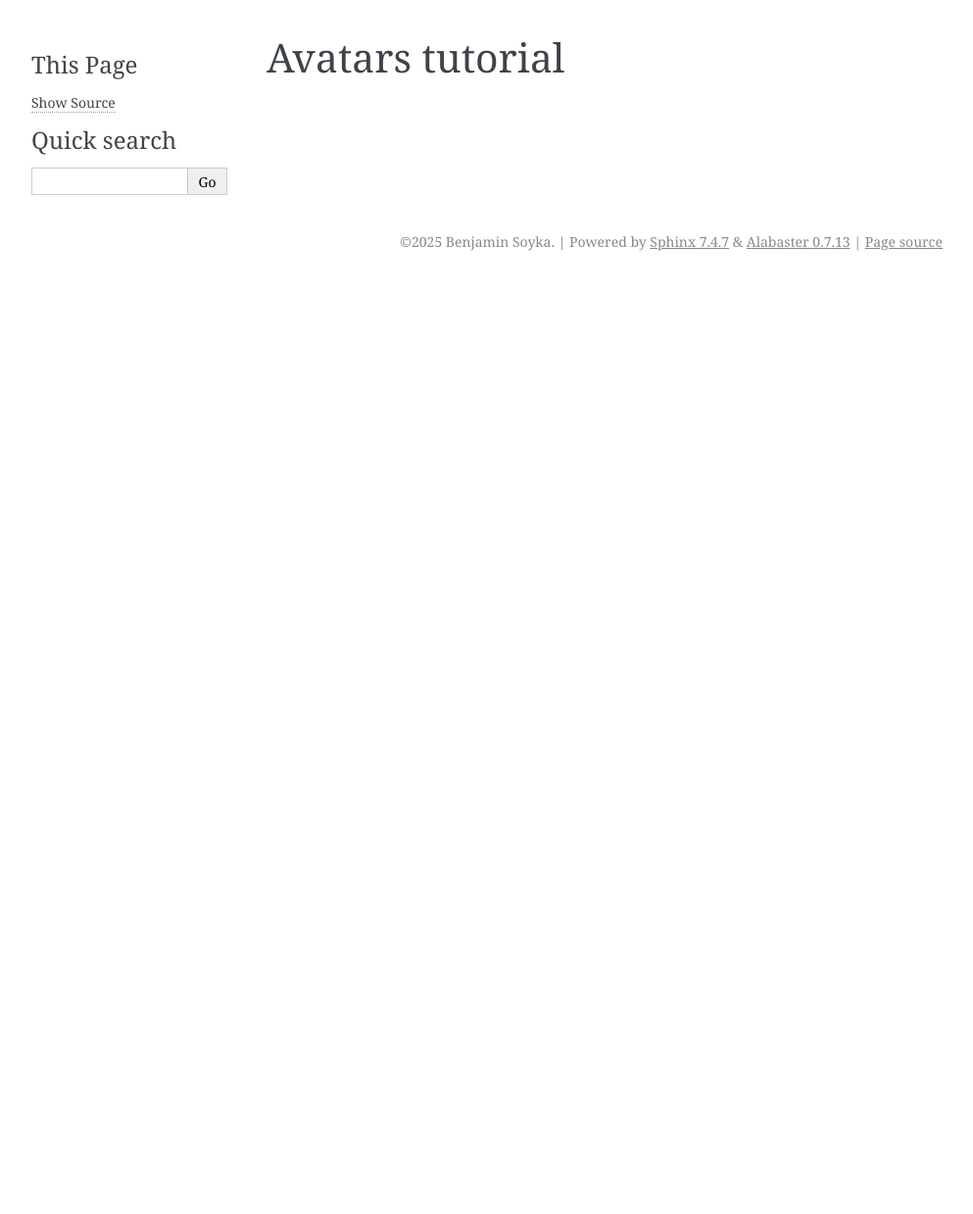
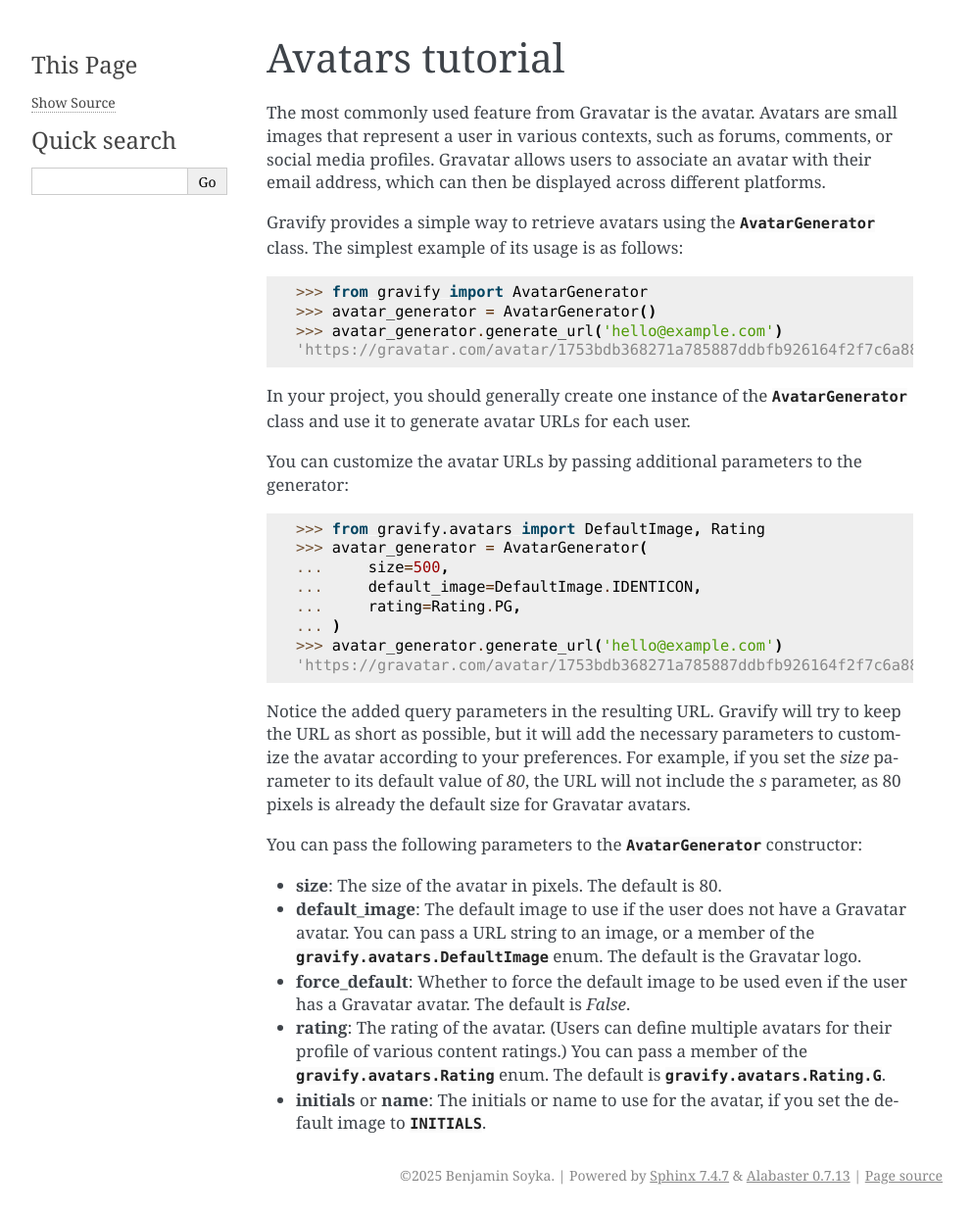
Before and after one commit to bsoyka/gravify, a Sphinx documentation site: the page built from docs/tutorials/avatars.rst, in a window 1280 px wide. Shown: the whole page at 98% size, without its empty margins (148-1141 px from the left). Built offline with Sphinx 7.4.7, drawn with Linux system fonts in a browser that asks for light colours; before the commit the page ends 900 px from its top, so only the background shows below that.

Commit message:
docs(avatars): add tutorial

```diff
--- a/docs/tutorials/avatars.rst
+++ b/docs/tutorials/avatars.rst
@@ -1,2 +1,39 @@
 Avatars tutorial
 ================
+
+The most commonly used feature from Gravatar is the avatar.
+Avatars are small images that represent a user in various contexts, such as forums, comments, or social media profiles.
+Gravatar allows users to associate an avatar with their email address, which can then be displayed across different platforms.
+
+Gravify provides a simple way to retrieve avatars using the :class:`~gravify.AvatarGenerator` class.
+The simplest example of its usage is as follows:
+
+>>> from gravify import AvatarGenerator
+>>> avatar_generator = AvatarGenerator()
+>>> avatar_generator.generate_url('hello@example.com')
+'https://gravatar.com/avatar/1753bdb368271a785887ddbfb926164f2f7c6a88f609c07ff0401c5572955206'
+
+In your project, you should generally create one instance of the :class:`~gravify.AvatarGenerator` class and use it to generate avatar URLs for each user.
+
+You can customize the avatar URLs by passing additional parameters to the generator:
+
+>>> from gravify.avatars import DefaultImage, Rating
+>>> avatar_generator = AvatarGenerator(
+...     size=500,
+...     default_image=DefaultImage.IDENTICON,
+...     rating=Rating.PG,
+... )
+>>> avatar_generator.generate_url('hello@example.com')
+'https://gravatar.com/avatar/1753bdb368271a785887ddbfb926164f2f7c6a88f609c07ff0401c5572955206?s=500&d=identicon&r=pg'
+
+Notice the added query parameters in the resulting URL.
+Gravify will try to keep the URL as short as possible, but it will add the necessary parameters to customize the avatar according to your preferences.
+For example, if you set the `size` parameter to its default value of `80`, the URL will not include the `s` parameter, as 80 pixels is already the default size for Gravatar avatars.
+
+You can pass the following parameters to the :class:`~gravify.AvatarGenerator` constructor:
+
+* **size**: The size of the avatar in pixels. The default is 80.
+* **default_image**: The default image to use if the user does not have a Gravatar avatar. You can pass a URL string to an image, or a member of the :class:`gravify.avatars.DefaultImage` enum. The default is the Gravatar logo.
+* **force_default**: Whether to force the default image to be used even if the user has a Gravatar avatar. The default is `False`.
+* **rating**: The rating of the avatar. (Users can define multiple avatars for their profile of various content ratings.) You can pass a member of the :class:`gravify.avatars.Rating` enum. The default is :attr:`gravify.avatars.Rating.G`.
+* **initials** or **name**: The initials or name to use for the avatar, if you set the default image to :attr:`~gravify.avatars.DefaultImage.INITIALS`.
```
